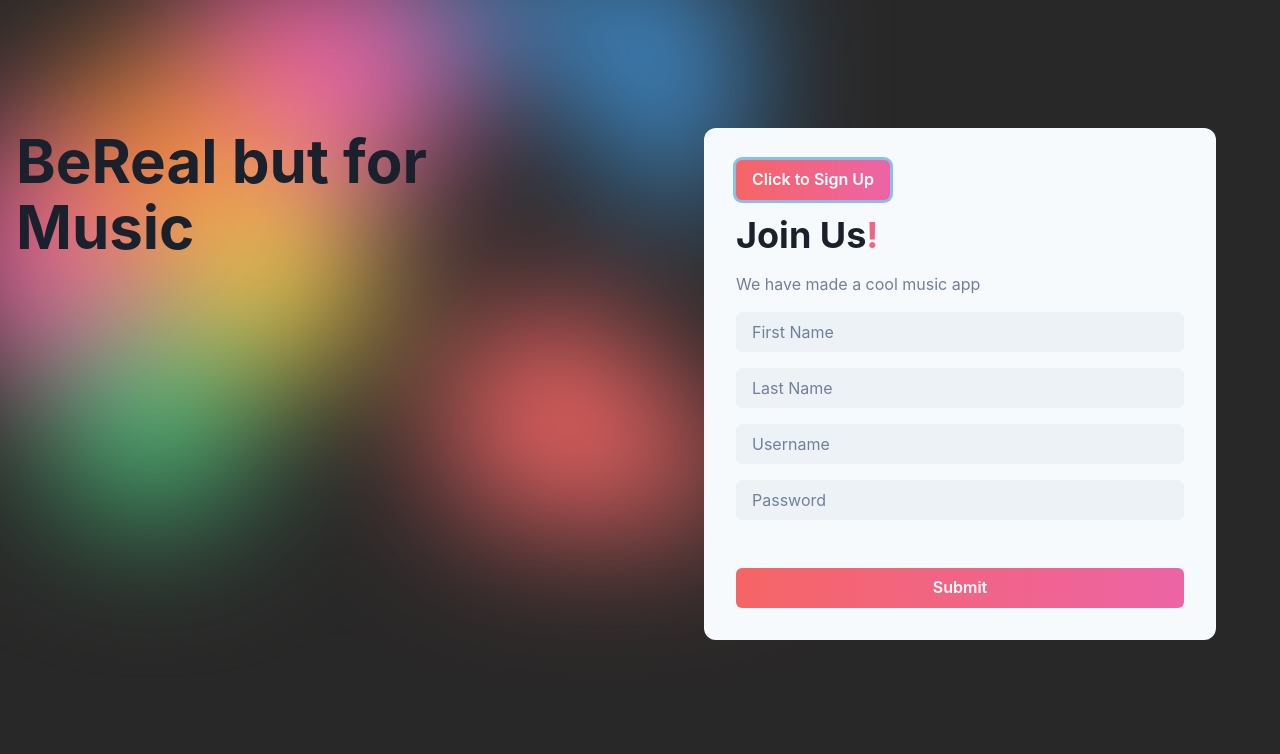
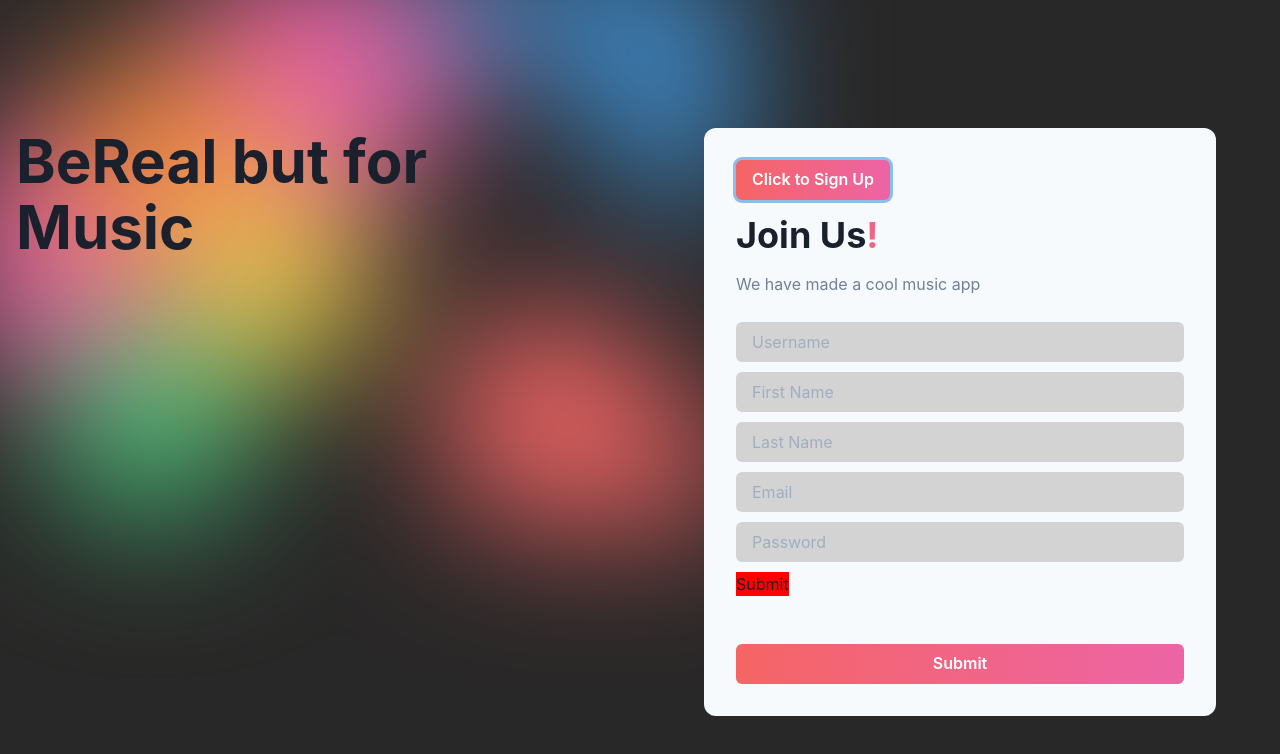
Before and after one commit to rkalafos/music-be-real, a React (Create React App) app: page /login in a window 1280 px wide. Both pictures are taken after a click on the button "Click to Sign Up". Shown: the top 754 px of the page. Built offline with nearby package versions, Linux system fonts and the light colour scheme.

Commit message:
some from improvement - NEEDS CSS STYLING

```diff
--- a/package.json
+++ b/package.json
@@ -10,6 +10,7 @@
     "@testing-library/react": "^13.0.1",
     "@testing-library/user-event": "^13.5.0",
     "axios": "^0.26.1",
+    "formik": "^2.2.9",
     "framer-motion": "^6.3.0",
     "lodash": "^4.17.21",
     "qs": "^6.10.3",
--- a/src/components/login.js
+++ b/src/components/login.js
@@ -1,6 +1,8 @@
 import React, {useState} from "react";
 import {useDispatch} from "react-redux";
 import {createUser} from "../actions/user-actions";
+import { Formik, Form, Field, ErrorMessage } from 'formik';
+
 
 // add popup with terms and conditions - privacy policy
 // user roles - select role
@@ -16,23 +18,32 @@ import {
   SimpleGrid,
   useBreakpointValue,
   Icon,
+  color,
 } from '@chakra-ui/react';
 
 const Register = () => {
 // functionaality pulled in from Tuiter proj
-let [firstname, setFirstName] = useState('');
+
     const dispatch = useDispatch();
-    const userClickHandler = () => {
-        dispatch({type: 'create-user',
-            // need to include lastname, username, and password too
-            firstName: firstname
-        });
-        createUser(dispatch, newUser)
+    const [newUser, setNewUser] =useState({user: 'New user'});
+
+    const inputStyle = {
+        backgroundColor: 'lightgrey',
+        lineHeight: '1.1',
+        color: 'grey.500',
+        _placeholder: 'gray.500',
+        border: '0',
+        marginTop: "10px"
     }
-    const [newUser, setNewUser] =
-          useState({user: 'New user'});
+
+    const btnStyle = {
+        background: "red",
+        marginTop: "10px"
+        // TODO: SET BUTTON STYLING HERE
+    };
 
     return (
+
         <Stack spacing={4}>
         <Heading
             color={'gray.800'}
@@ -48,55 +59,100 @@ let [firstname, setFirstName] = useState('');
         </Heading>
         <Text color={'gray.500'} fontSize={{ base: 'sm', sm: 'md' }}>
             We have made a cool music app</Text>
+
+            <Formik
+             initialValues={{ username: '', email: '', password: '' }}
+             validate={values => {
+                const errors = {};
+                if (!values.email) {
+                  errors.email = 'Required';
+                } else if (
+                  !/^[A-Z0-9._%+-]+@[A-Z0-9.-]+\.[A-Z]{2,}$/i.test(values.email)
+                ) {
+                  errors.email = 'Invalid email address';
+                }
+                // TODO: check here if a username exists using findUserByID API Route.
+                return errors;
+             }}
+             onSubmit={(values, { setSubmitting }) => {
+                setTimeout(() => {
+
+                  alert(JSON.stringify(values));
+                  createUser(dispatch, values);
+                  setSubmitting(false);
+                }, 400);
+              }}
+            >
+
+            {({ isSubmitting }) => (
+                    <Form>
+                        <Field name="username">
+                        {({ field, form }) => (
                             <Input
-            name = "firstname"
+                                style={inputStyle}
+                                {...field}
+                                type="text"
+                                placeholder="Username"
+                            />
+                            )}
+                        </Field>
+                        <ErrorMessage name="username" component="div" />
+
+                        <Field name="firstname">
+                        {({ field, form }) => (
+                            <Input
+                                style={inputStyle}
+                                {...field}
+                                type="text"
                                 placeholder="First Name"
-            bg={'gray.100'}
-            border={0}
-            color={'gray.500'}
-            _placeholder={{
-                color: 'gray.500',
-            }}
-            // this should be pulling the data from the input
-            onChange={(event) =>
-                {
-                    setFirstName(event.target.value)
-                    setNewUser({...newUser,
-                        firstName: event.target.value,
-                    })
-                }
-            }
                             />
+                            )}
+                        </Field>
+                        <ErrorMessage name="firstname" component="div" />
+
+                        <Field name="lastname">
+                        {({ field, form }) => (
                             <Input
-            name = "lastname"
+                                style={inputStyle}
+                                {...field}
+                                type="text"
                                 placeholder="Last Name"
-            bg={'gray.100'}
-            border={0}
-            color={'gray.500'}
-            _placeholder={{
-                color: 'gray.500',
-            }}
                             />
+                            )}
+                        </Field>
+                        <ErrorMessage name="lastname" component="div" />
+
+                        <Field name="email">
+                        {({ field, form }) => (
                             <Input
-            name = "username"
-            placeholder="Username"
-            bg={'gray.100'}
-            border={0}
-            color={'gray.500'}
-            _placeholder={{
-                color: 'gray.500',
-            }}
+                                style={inputStyle}
+                                {...field}
+                                type="text"
+                                placeholder="Email"
                             />
+                            )}
+                        </Field>
+                        <ErrorMessage name="email" component="div" />
+
+                        <Field name="password">
+                        {({ field, form }) => (
                             <Input
-            name = "password"
+                                style={inputStyle}
+                                {...field}
+                                type="password"
                                 placeholder="Password"
-            bg={'gray.100'}
-            border={0}
-            color={'gray.500'}
-            _placeholder={{
-                color: 'gray.500',
-            }}
                             />
+                            )}
+                        </Field>
+                        <ErrorMessage name="password" component="div" />
+
+                        <button type="submit" disabled={isSubmitting} style={btnStyle}>
+                            Submit
+                        </button>
+                    </Form>
+                )}
+     </Formik>
+
         <Box as={'form'} mt={10}>
             <Button
                 fontFamily={'heading'}
@@ -109,7 +165,7 @@ let [firstname, setFirstName] = useState('');
                     boxShadow: 'xl',
                 }}
                 // clicking submit triggers creation of new user
-                onClick={userClickHandler}>
+                >
                 Submit
             </Button>
         </Box>
@@ -118,6 +174,24 @@ let [firstname, setFirstName] = useState('');
 );};
 
 const Login = () => {
+
+    const dispatch = useDispatch();
+
+    const btnStyle = {
+        background: "red",
+        marginTop: "10px"
+        // TODO: SET BUTTON STYLING HERE
+    };
+
+    const inputStyle = {
+        backgroundColor: 'lightgrey',
+        lineHeight: '1.1',
+        color: 'grey.500',
+        _placeholder: 'gray.500',
+        border: '0',
+        marginTop: "10px"
+    }
+
     return (
         <Stack spacing={4}>
             <Heading
@@ -126,26 +200,62 @@ const Login = () => {
                 fontSize={{ base: '2xl', sm: '3xl', md: '4xl' }}>
                     Log In
             </Heading>
+            <Formik
+             initialValues={{ username: '', email: '', password: '' }}
+             validate={values => {
+                const errors = {};
+                if (!values.username) {
+                  errors.username = 'Required';
+                }
+                if (!values.password) {
+                    errors.password = 'Required';
+                }
+                // TODO: check here if a username exists using findUserByID API Route.
+                return errors;
+             }}
+             onSubmit={(values, { setSubmitting }) => {
+                setTimeout(() => {
+
+                  alert(JSON.stringify(values));
+                  // TODO LOG IN USER
+                  setSubmitting(false);
+                }, 400);
+              }}
+            >
+
+            {({ isSubmitting }) => (
+                    <Form>
+                        <Field name="username">
+                        {({ field, form }) => (
                             <Input
-                name = "login-username"
+                                style={inputStyle}
+                                {...field}
+                                type="text"
                                 placeholder="Username"
-                bg={'gray.100'}
-                border={0}
-                color={'gray.500'}
-                _placeholder={{
-                    color: 'gray.500',
-                }}
                             />
+                            )}
+                        </Field>
+                        <ErrorMessage name="username" component="div" />
+
+                        <Field name="password">
+                        {({ field, form }) => (
                             <Input
-                name = "login-password"
+                                style={inputStyle}
+                                {...field}
+                                type="password"
                                 placeholder="Password"
-                bg={'gray.100'}
-                border={0}
-                color={'gray.500'}
-                _placeholder={{
-                    color: 'gray.500',
-                }}
                             />
+                            )}
+                        </Field>
+                        <ErrorMessage name="password" component="div" />
+
+                        <button type="submit" disabled={isSubmitting} style={btnStyle}>
+                            Submit
+                        </button>
+                    </Form>
+                )}
+     </Formik>
+
             <Box as={'form'} mt={10}>
                 <Button
                     fontFamily={'heading'}
--- a/src/components/profile.js
+++ b/src/components/profile.js
@@ -6,6 +6,7 @@ const Profile = () => {
     const { profileId } = useParams();
     return(
         <>
+            <h1 style={{color: 'white'}}> HEY NOW</h1>
             <h1 style={{color:'white'}}>Profile Page</h1>
             <h2 style={{color:'white'}}>Profile ID: {profileId}</h2>
         </>
--- a/src/services/user-services.js
+++ b/src/services/user-services.js
@@ -1,6 +1,6 @@
 import axios from 'axios';
 
-const USERS_API = "";
+const USERS_API = "http://localhost:8000/api/users/";
 
 
 export const findAllUsers = async () => {
```
Also changed, not shown: 1 other file (tests, documents, lock files or other folders). Lines whose indentation alone changed are shown as unchanged.
